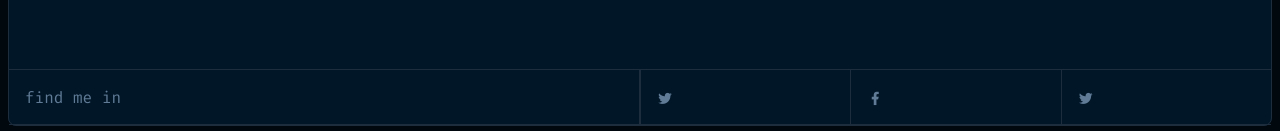
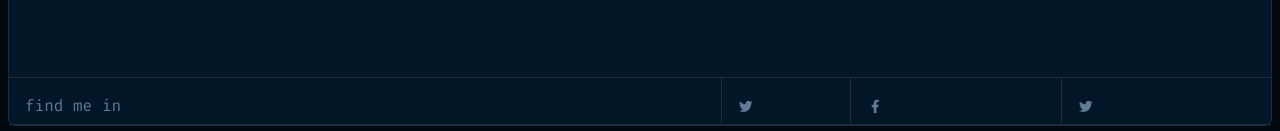
Before and after one commit to aimdexter/personal_portfolio, a website built with Vite: page index.html in a window 1280 px wide. Shown: the part 666-797 px from the top of the page. Built offline with nearby package versions, Linux system fonts and the light colour scheme.

Commit message:
menu fixed

```diff
--- a/index.html
+++ b/index.html
@@ -50,9 +50,11 @@
             </div>
             <div class="find_me2">
               <div class="find">find me in</div>
-              <div class="twitter">
-                <i class="ri-twitter-fill"></i>
-              </div>
+              <a href="">
+                <div class="twitter">
+                  <i class="ri-twitter-fill"></i>
+                </div>
+              </a>
               <div class="facebook">
                 <i class="ri-facebook-fill"></i>
               </div>
--- a/src/style.css
+++ b/src/style.css
@@ -29,7 +29,7 @@
       lg:border-line lg:border-r-2 lg:py-4 lg:pl-4 lg:pr-28
     }
     .active_menu{
-       @apply h-[90vh] flex flex-col justify-between
+       @apply h-[91vh] flex flex-col justify-between
     }
     .hidden_menu{
       @apply flex flex-col gap-4
@@ -40,8 +40,7 @@
       border-line
     }
     .find{
-      @apply col-span-3 place-self-start p-4
-      border-line border-r-[1.5px] w-full
+      @apply col-span-3  p-4 w-full
     }
     .twitter{
     @apply border-line border-l-[1.5px] w-full p-4
```
